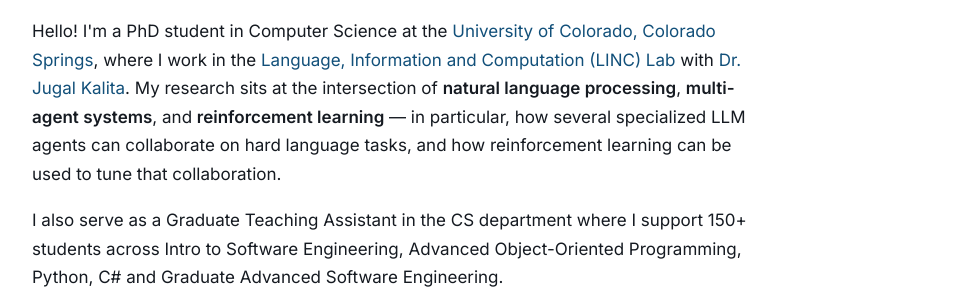
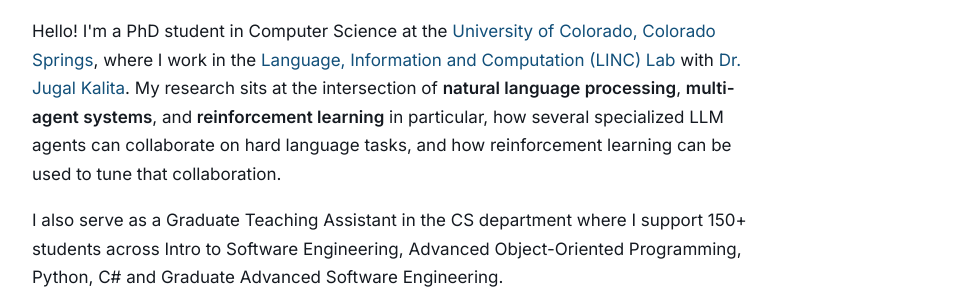
Before and after one commit to Abin-coder/abinacharya.github.io, a Jekyll site: the page built from index.html, in a window 1280 px wide and 900 px high. Shown: the part 340-640 px from the top of the window, without its empty margins (162-1115 px from the left). Built offline with Jekyll 4.4.1, drawn with Linux system fonts in a browser that asks for light colours.

```diff
--- a/index.html
+++ b/index.html
@@ -29,7 +29,7 @@
     where I work in the <a href="{{ site.author.lab_url }}">Language, Information and Computation (LINC) Lab</a>
     with <a href="{{ site.author.advisor_url }}">{{ site.author.advisor }}</a>. My research sits at the
     intersection of <strong>natural language processing</strong>, <strong>multi-agent systems</strong>,
-    and <strong>reinforcement learning</strong> — in particular, how several specialized LLM agents can
+    and <strong>reinforcement learning</strong>  in particular, how several specialized LLM agents can
     collaborate on hard language tasks, and how reinforcement learning can be used to tune that
     collaboration.
   </p>
--- a/research.html
+++ b/research.html
@@ -65,7 +65,7 @@
   <p class="prose">
     I'm a member of the <a href="{{ site.author.lab_url }}">{{ site.author.lab }}</a> at UCCS, led by
     <a href="{{ site.author.advisor_url }}">{{ site.author.advisor }}</a>. If you're a student at UCCS
-    interested in NLP or multi-agent systems, I'm always happy to talk —
-    <a href="mailto:{{ site.contact.email }}">email me</a>.
+    interested in NLP or multi-agent systems, I'm always happy to talk.
+    <a href="mailto:{{ site.contact.email }}">Email me</a>.
   </p>
 </section>
```
